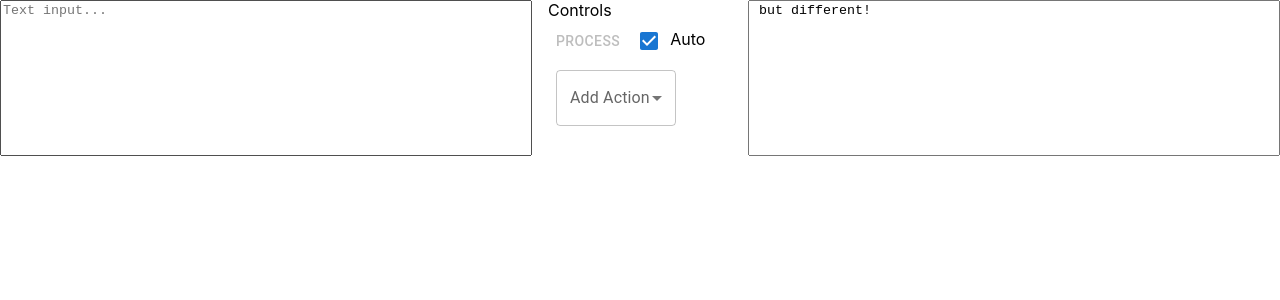
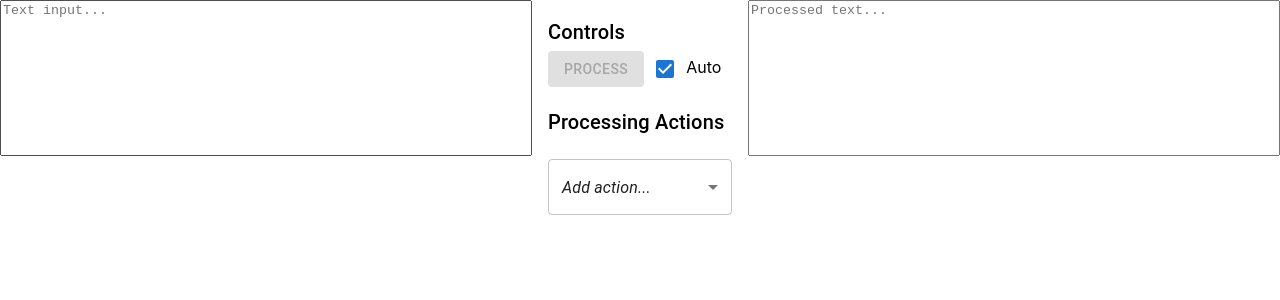
Before and after one commit to fisherevans/metamorph, a React (Create React App) app: page / in a window 1280 px wide. Shown: the top 300 px of the page. Built offline with nearby package versions, Linux system fonts and the light colour scheme.

Commit message:
it lives

```diff
--- a/package.json
+++ b/package.json
@@ -14,6 +14,7 @@
     "@types/node": "^16.11.68",
     "@types/react": "^18.0.21",
     "@types/react-dom": "^18.0.6",
+    "buffer": "^6.0.3",
     "monaco-editor": "^0.34.1",
     "react": "^18.2.0",
     "react-dom": "^18.2.0",
--- a/src/components/AppParams/useQueryAppParams.tsx
+++ b/src/components/AppParams/useQueryAppParams.tsx
@@ -1,11 +1,13 @@
 import {useCallback, useState} from "react"
 import { useNavigate, useLocation } from "react-router-dom"
+import {Buffer} from 'buffer';
 
 import qs from "qs"
+import {ActionInstance} from "../ProcessingActions/ProcessingActions";
 
 export interface AppParams {
     autoProcess: boolean,
-    actions: string[],
+    actions: ActionInstance[],
 }
 
 const qpAuto = "auto"
@@ -14,7 +16,7 @@ const qpActions = "actions"
 const encodeParams = (p:AppParams) : string => {
     const query: { [key: string]: string } = {}
     query[qpAuto] = String(p.autoProcess)
-    query[qpActions] = p.actions.join(",")
+    query[qpActions] = Buffer.from(JSON.stringify(p.actions), 'utf8').toString('base64')
     return qs.stringify(query, { skipNulls: true })
 }
 
@@ -30,7 +32,7 @@ const decodeParams = (s:string) : AppParams => {
         out.autoProcess = parsed[qpAuto] === "true"
     }
     if(parsed[qpActions] !== undefined) {
-        out.actions = String(parsed[qpActions]).split(",")
+        out.actions = JSON.parse(Buffer.from(parsed[qpActions] as string, 'base64').toString('utf8'))
     }
     return out
 }
--- a/src/components/Codevert/Codevert.tsx
+++ b/src/components/Codevert/Codevert.tsx
@@ -1,21 +1,17 @@
 import React, {Component, useEffect, useState} from 'react';
 import Grid from '@mui/material/Grid';
 
-
 import Box from '@mui/material/Box';
 import CodeView from 'components/CodeView/CodeView';
-import {Button, FormControl, InputLabel, ListSubheader, MenuItem} from "@mui/material";
+import {Button, Chip, FormControl, InputLabel, ListSubheader, MenuItem, Stack, Typography} from "@mui/material";
 import {useQueryAppParams} from "../AppParams/useQueryAppParams";
 import Checkbox from '@mui/material/Checkbox';
 import Select, { SelectChangeEvent } from '@mui/material/Select';
-
-
-
-interface AppState {
-  input: string;
-  output: string|null;
-  processingError: string|null;
-}
+import {
+  AVAILABLE_ACTION_GROUPS,
+  AVAILABLE_ACTIONS,
+  AvailableAction, Data, StringData
+} from "../ProcessingActions/ProcessingActions";
 
 function Codevert() {
   const [appParams, setAppParams] = useQueryAppParams();
@@ -23,23 +19,64 @@ function Codevert() {
   const [output, setOutput] = useState<string>("");
 
   const doProcessing = () => {
-    setOutput(input + " but different!")
+    let data:Data = new StringData(input)
+    try {
+      appParams.actions.forEach(ai => {
+        data = AVAILABLE_ACTIONS[ai.code].processor(data, ai.config)
+      })
+      setOutput(data.asText())
+    } catch (err) {
+
+      setOutput("Got error:\n" + err + "\n\nLast data:\n" + data.asText())
+    }
   };
   useEffect(() => {
     if(appParams.autoProcess) {
       doProcessing()
     }
-  },[input])
+  },[input, appParams])
 
   const changeAutoProcess = (e:React.ChangeEvent<HTMLInputElement>) => {
     appParams.autoProcess = !appParams.autoProcess
-    console.log(appParams.autoProcess)
     setAppParams(appParams)
   };
 
   const addAction = (e: SelectChangeEvent) => {
-    appParams.actions.push(e.target.value as string)
+    console.log(e)
+    const a = e.target.value as unknown as AvailableAction
+    appParams.actions.push({
+      code: a.code,
+      config: a.newConfig(),
+    })
     setAppParams(appParams)
+  }
+
+  const renderActions = () => {
+    return appParams.actions.map((ai, index) => {
+      const deleteMe = () => {
+        appParams.actions.splice(index, 1)
+        setAppParams(appParams)
+      }
+      const action = AVAILABLE_ACTIONS[ai.code]
+      return <Chip
+          label={action.label}
+          key={index + ":" + ai.code}
+          //onClick={handleClick}
+          onDelete={deleteMe}
+      />
+    });
+  };
+
+  const renderAvailableActions = () => {
+    const items:any[] = []
+    AVAILABLE_ACTION_GROUPS.forEach(group => {
+      items.push(<ListSubheader key={group.label}>{group.label}</ListSubheader>)
+      group.codes.forEach(code => {
+        const action = AVAILABLE_ACTIONS[code]
+        items.push(<MenuItem key={code} value={action as any}>{action.label}</MenuItem>)
+      })
+    })
+    return items
   }
 
   return (
@@ -49,22 +86,24 @@ function Codevert() {
           <CodeView text={input} setText={setInput} />
         </Grid>
         <Grid item style={{width:'150pt'}}>
-          <Box>Controls</Box>
-          <Box>
-            <Button disabled={appParams.autoProcess} onClick={doProcessing}>Process</Button>
+          <Box sx={{'padding-top':'12pt'}}>
+            <Typography variant="h6">Controls</Typography>
+            <Button disabled={appParams.autoProcess} onClick={doProcessing} variant="contained">Process</Button>
             <Checkbox checked={appParams.autoProcess} onChange={changeAutoProcess} />
              Auto
           </Box>
-          <FormControl sx={{ m: 1, minWidth: 120 }}>
-            <InputLabel htmlFor="add-action">Add Action</InputLabel>
-            <Select value="" id="add-action" label="Add Action2" onChange={addAction}>
-              <ListSubheader>Encoding</ListSubheader>
-              <MenuItem value={"b64-enc"}>Base64 - Encode</MenuItem>
-              <MenuItem value={"b64-dec"}>Base64 - Decode</MenuItem>
-              <ListSubheader>Silly</ListSubheader>
-              <MenuItem value={"reverse"}>Reverse</MenuItem>
+          <Box sx={{'padding-top':'12pt'}}>
+            <Typography variant="h6">Processing Actions</Typography>
+            <Stack direction={"column"} spacing={"3pt"} sx={{'padding-top':'4pt'}}>
+              {renderActions()}
+            </Stack>
+          </Box>
+          <Box sx={{'padding-top':'12pt'}}>
+            <Select displayEmpty value="" id="add-action" onChange={addAction} fullWidth={true}>
+              <MenuItem disabled value=""><em>Add action...</em></MenuItem>
+              {renderAvailableActions()}
             </Select>
-          </FormControl>
+          </Box>
         </Grid>
         <Grid item lg>
           <CodeView text={output} />
--- /dev/null
+++ b/src/components/ProcessingActions/Base64.tsx
@@ -0,0 +1,38 @@
+import {Data, IncompatibleDataType, ProcessorConfig, StringData} from "./ProcessingActions";
+import {Buffer} from 'buffer';
+
+export interface Base64Config {
+    urlSafe:boolean
+    stripPadding:boolean
+}
+
+export function Base64Encoder(input:Data,config:ProcessorConfig):Data {
+    const conf = config.b64 || {} as Base64Config
+    if(typeof input.getValue() !== "string") {
+        throw IncompatibleDataType
+    }
+    let b64 = Buffer.from(input.getValue(), 'utf8').toString('base64')
+    if(conf.urlSafe) {
+        b64 = b64.replace(/\//g, '_').replace(/\+/g, '-')
+    }
+    if(conf.stripPadding) {
+        b64 = b64.replace(/=+$/, "")
+    }
+    return new StringData(b64)
+}
+
+export function Base64Decoder(input:Data,config:ProcessorConfig):Data {
+    const conf = config.b64 || {} as Base64Config
+    if(typeof input.getValue() !== "string") {
+        throw IncompatibleDataType
+    }
+    let b64 = input.getValue()
+    if(conf.stripPadding && b64.length % 4 != 0 ) {
+        b64 += ('===').slice(0, 4 - (b64.length % 4));
+    }
+    if(conf.urlSafe) {
+        b64 = b64.replace(/_/g, '/').replace(/-/g, '+')
+    }
+    const str = Buffer.from(b64, 'base64').toString('utf8')
+    return new StringData(str)
+}
--- /dev/null
+++ b/src/components/ProcessingActions/Format.tsx
@@ -0,0 +1,8 @@
+import {Data, IncompatibleDataType, ProcessorConfig, StringData} from "./ProcessingActions";
+
+export function FormatJSON(input:Data,config:ProcessorConfig):Data {
+    if(typeof input.getValue() !== "string") {
+        throw IncompatibleDataType
+    }
+    return new StringData(JSON.stringify(JSON.parse(input.getValue()), null, 2))
+}
--- /dev/null
+++ b/src/components/ProcessingActions/ProcessingActions.tsx
@@ -0,0 +1,106 @@
+import {Base64Config, Base64Decoder, Base64Encoder} from "./Base64";
+import {StringToLower, StringToUpper} from "./Strings";
+import {FormatJSON} from "./Format";
+
+export interface ProcessorConfig {
+    b64?:Base64Config
+}
+
+export type ProcessorConfigSupplier = () => ProcessorConfig
+
+export interface Data {
+    getValue:() => any
+    asText:() => string
+}
+
+export class StringData implements Data {
+    value:string
+    constructor(value:string) {
+        this.value = value
+    }
+    getValue() {
+        return this.value
+    }
+    asText() {
+        return this.value
+    }
+}
+
+export type Processor = (input:Data,config:ProcessorConfig) => Data
+
+export interface ActionInstance {
+    code:string
+    config:ProcessorConfig
+}
+
+export const IncompatibleDataType = "incompatible data type"
+
+export interface AvailableAction {
+    code:string
+    label: string
+    processor: Processor
+    newConfig: ProcessorConfigSupplier
+}
+
+export interface ActionGroup {
+    label: string
+    codes: string[]
+}
+
+export const AVAILABLE_ACTION_GROUPS:ActionGroup[] = []
+export const AVAILABLE_ACTIONS:Record<string, AvailableAction> = {}
+
+const addActionGroup = (label:string) => {
+    AVAILABLE_ACTION_GROUPS.push({
+        label: label,
+        codes: []
+    })
+}
+
+const registerAvailableAction = (action:AvailableAction) => {
+    AVAILABLE_ACTIONS[action.code] = action
+    const g = AVAILABLE_ACTION_GROUPS[AVAILABLE_ACTION_GROUPS.length-1]
+    g.codes.push(action.code)
+}
+
+addActionGroup("Encoding")
+const newB64Conf = ():ProcessorConfig => ({
+    b64: {
+        urlSafe:false,
+        stripPadding:true
+    }
+})
+registerAvailableAction({
+    code: "b64-enc",
+    label: "Base64 - Encode",
+    processor: Base64Encoder,
+    newConfig: newB64Conf
+})
+registerAvailableAction({
+    code: "b64-dec",
+    label: "Base64 - Decode",
+    processor: Base64Decoder,
+    newConfig: newB64Conf
+})
+
+addActionGroup("Pretty Print")
+registerAvailableAction({
+    code: "pretty-json",
+    label: "Format JSON",
+    processor: FormatJSON,
+    newConfig: () => ({})
+})
+
+addActionGroup("Strings")
+registerAvailableAction({
+    code: "str-upper",
+    label: "To Uppercase",
+    processor: StringToUpper,
+    newConfig: () => ({})
+})
+registerAvailableAction({
+    code: "str-lower",
+    label: "To Lowercase",
+    processor: StringToLower,
+    newConfig: () => ({})
+})
--- /dev/null
+++ b/src/components/ProcessingActions/Strings.tsx
@@ -0,0 +1,15 @@
+import {Data, IncompatibleDataType, ProcessorConfig, StringData} from "./ProcessingActions";
+
+export function StringToUpper(input:Data,config:ProcessorConfig):Data {
+    if(typeof input.getValue() !== "string") {
+        throw IncompatibleDataType
+    }
+    return new StringData(input.getValue().toUpperCase())
+}
+
+export function StringToLower(input:Data,config:ProcessorConfig):Data {
+    if(typeof input.getValue() !== "string") {
+        throw IncompatibleDataType
+    }
+    return new StringData(input.getValue().toLowerCase())
+}
```
Also changed, not shown: 1 other file (tests, documents, lock files or other folders).
